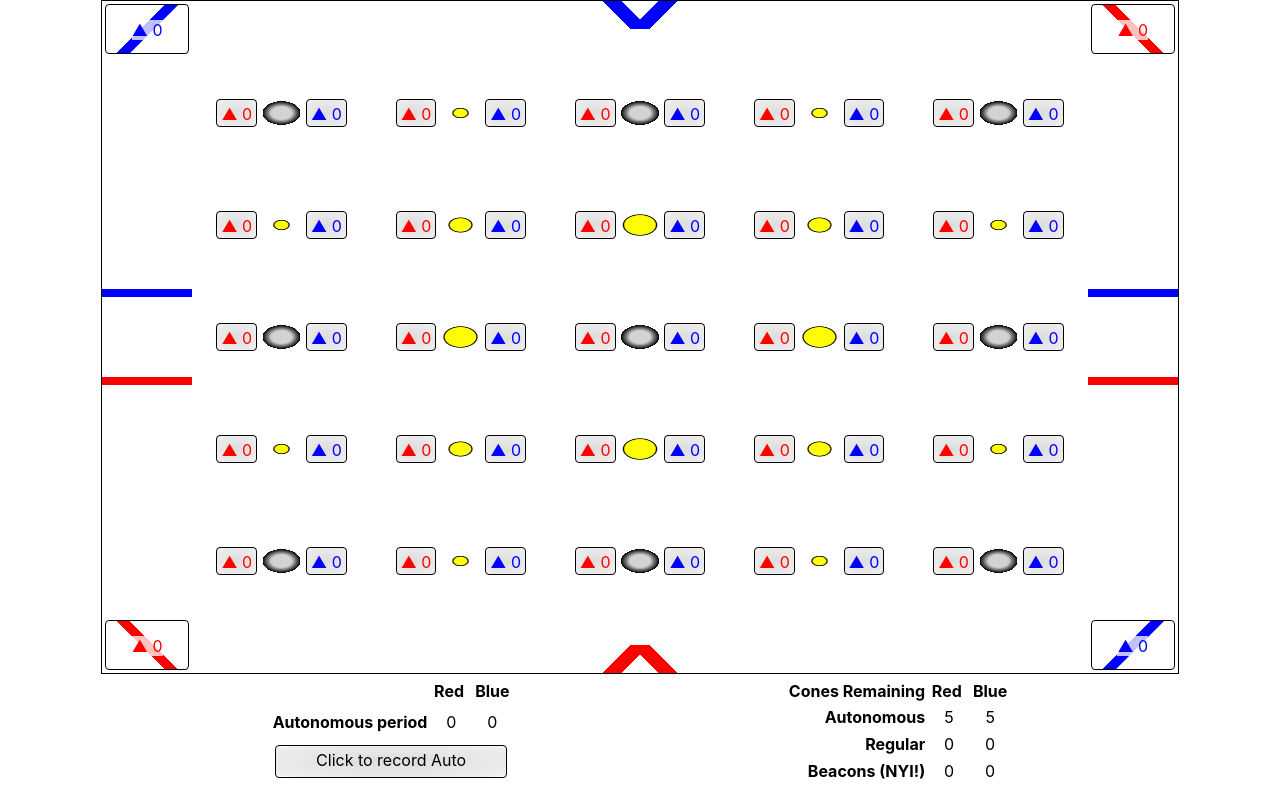
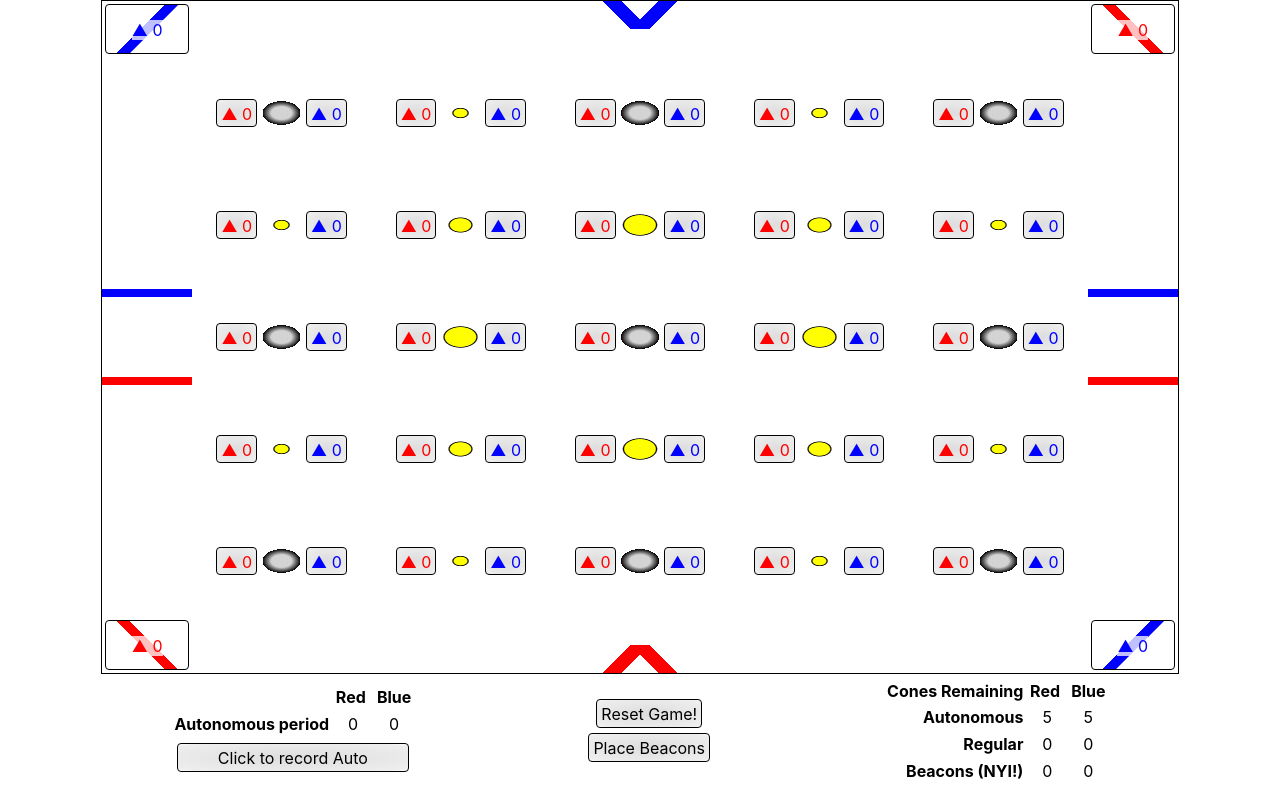
Before and after one commit to kevinfrei/ScoreBoard, a React (Create React App) app: page / in a window 1280 px wide. Built offline with nearby package versions, Linux system fonts and the light colour scheme; the HTML template or start-up script is replaced by a standard one.

Commit message:
Added a 'reset' button

```diff
--- a/src/ScoreBoard.tsx
+++ b/src/ScoreBoard.tsx
@@ -4,6 +4,7 @@ import {
   autoScoreState,
   blueScoreState,
   inAutoState,
+  junctionsStateFunc,
   placeBeaconsState,
   redScoreState,
   remainingConesState,
@@ -74,21 +75,41 @@ export function ConesRemaining(): JSX.Element {
   );
 }
 
-export function Stats(): JSX.Element {
-  const inAuto = useRecoilValue(inAutoState);
+function ButtonPanel(): JSX.Element {
   const [placing, setPlacing] = useRecoilState(placeBeaconsState);
   const text = placing ? 'Place Cones' : 'Place Beacons';
   const flipBeacon = () => setPlacing(!placing);
+  const inAuto = useRecoilValue(inAutoState);
+  const beacon = inAuto ? (
+    <div className="button beacon" onClick={flipBeacon}>
+      {text}
+    </div>
+  ) : (
+    <div />
+  );
+  const clickReset = useRecoilCallback(({ reset }) => () => {
+    reset(remainingConesState);
+    reset(autoScoreState);
+    reset(placeBeaconsState);
+    for (let i = 0; i < 49; i++) {
+      reset(junctionsStateFunc(i));
+    }
+  });
+  return (
+    <div id="button-panel">
+      <div className="button" onClick={clickReset}>
+        Reset Game!
+      </div>
+      {beacon}
+    </div>
+  );
+}
+
+export function Stats(): JSX.Element {
   return (
     <div className="stats">
       <Scores />
-      {inAuto ? (
-        <></>
-      ) : (
-        <div className="button beacon" onClick={flipBeacon}>
-          {text}
-        </div>
-      )}
+      <ButtonPanel />
       <ConesRemaining />
     </div>
   );
--- a/src/styles/ScoreBoard.css
+++ b/src/styles/ScoreBoard.css
@@ -3,6 +3,8 @@
   flex-direction: row;
   width: 100%;
   justify-content: space-evenly;
+  align-items: center;
+  justify-items: center;
 }
 
 .scoreboard {
@@ -14,8 +16,11 @@
   margin: 5pt;
 }
 
-.beacon {
-  position: absolute;
+#button-panel {
+  display: flex;
+  flex-direction: column;
+  justify-content: center;
+  align-items: center;
 }
 
 .inactive {
```
Also changed, not shown: 1 other file (tests, documents, lock files or other folders).
